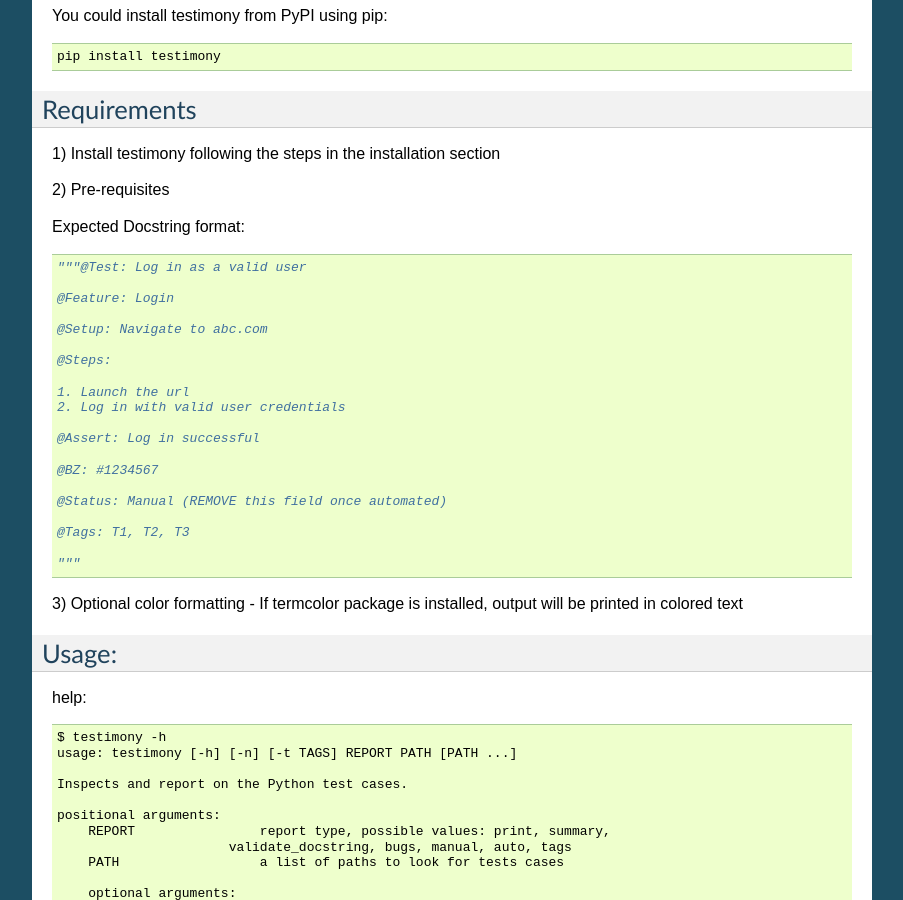
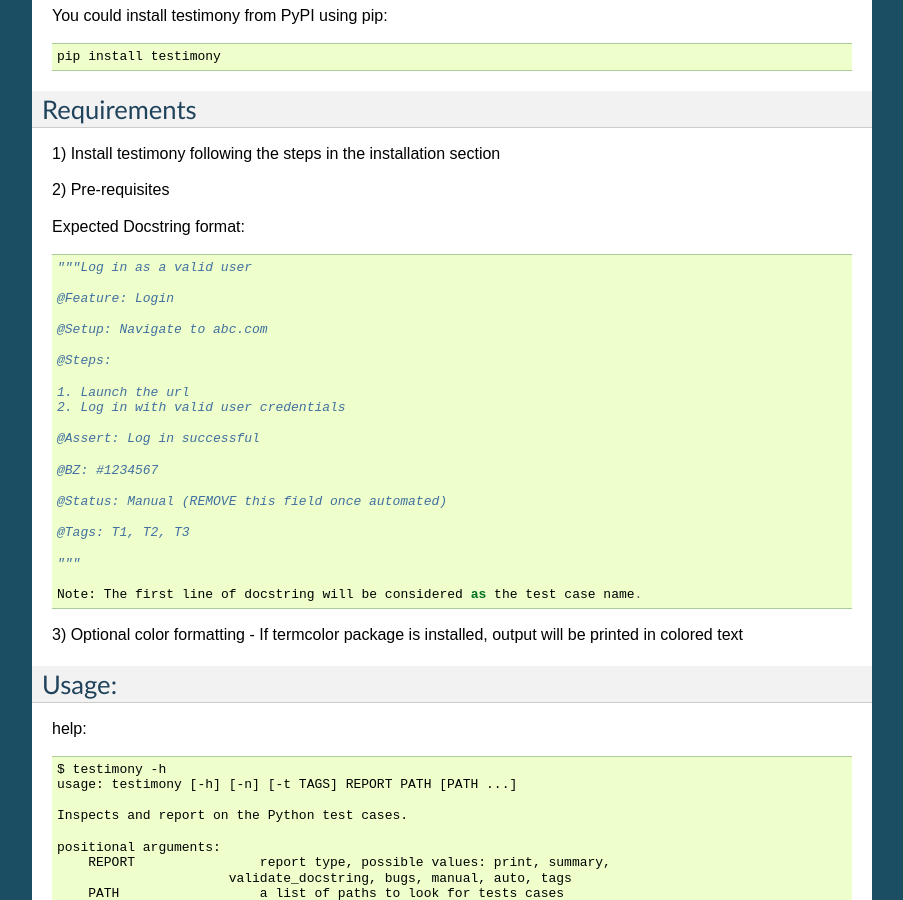
Before and after one commit to SatelliteQE/testimony, a Sphinx documentation site: the page built from docs/index.rst, in a window 1280 px wide and 900 px high, scrolled down 1004 px. Shown: the whole window, without its empty margins (198-1101 px from the left). Built offline with Sphinx 7.4.7, drawn with Linux system fonts in a browser that asks for light colours; some of the changed lines change nothing that is shown.

Commit message:
Dropping @Test attribute from requirements as it is not mandatory now

```diff
--- a/docs/index.rst
+++ b/docs/index.rst
@@ -53,7 +53,7 @@
 
 Expected Docstring format::
 
-    """@Test: Log in as a valid user
+    """Log in as a valid user
 
     @Feature: Login
 
@@ -73,6 +73,8 @@
     @Tags: T1, T2, T3
 
     """
+
+    Note: The first line of docstring will be considered as the test case name.
 
 \3) Optional color formatting - If termcolor package is installed, output will be printed in colored text
 
```
